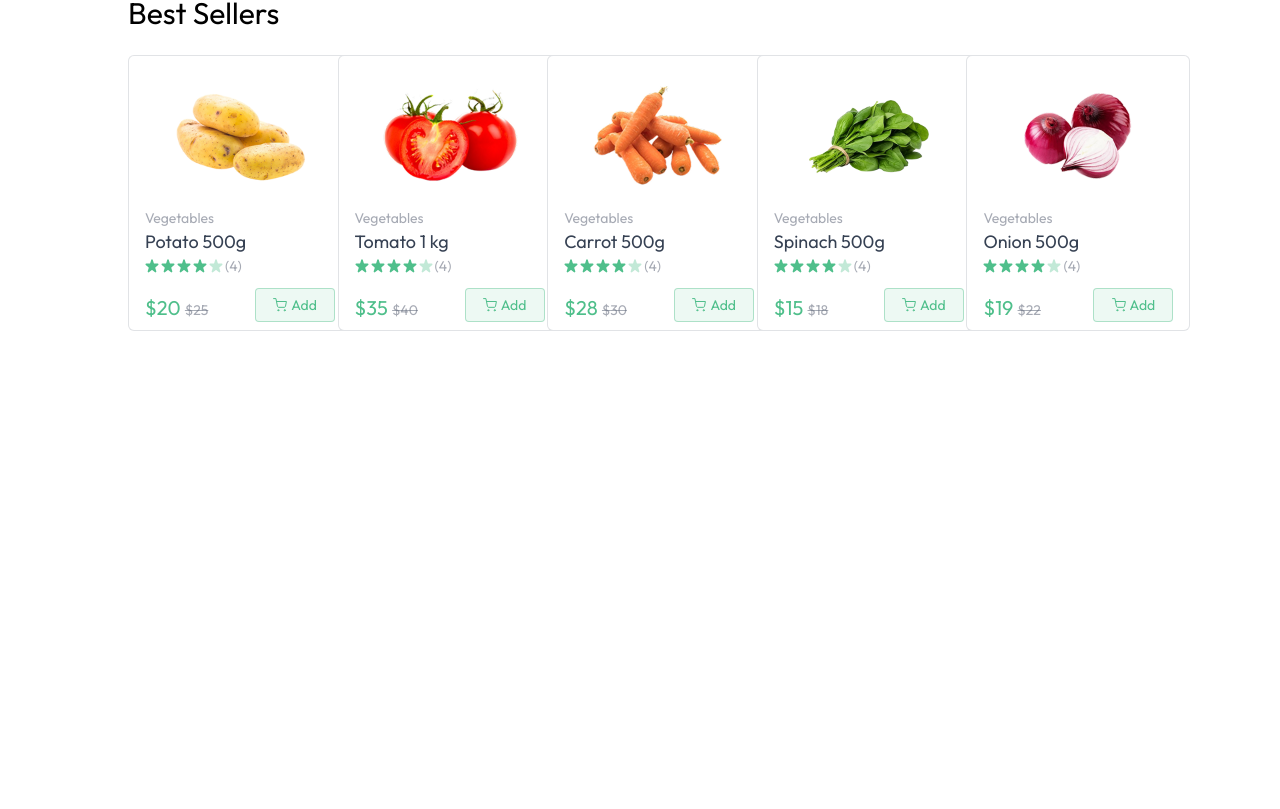
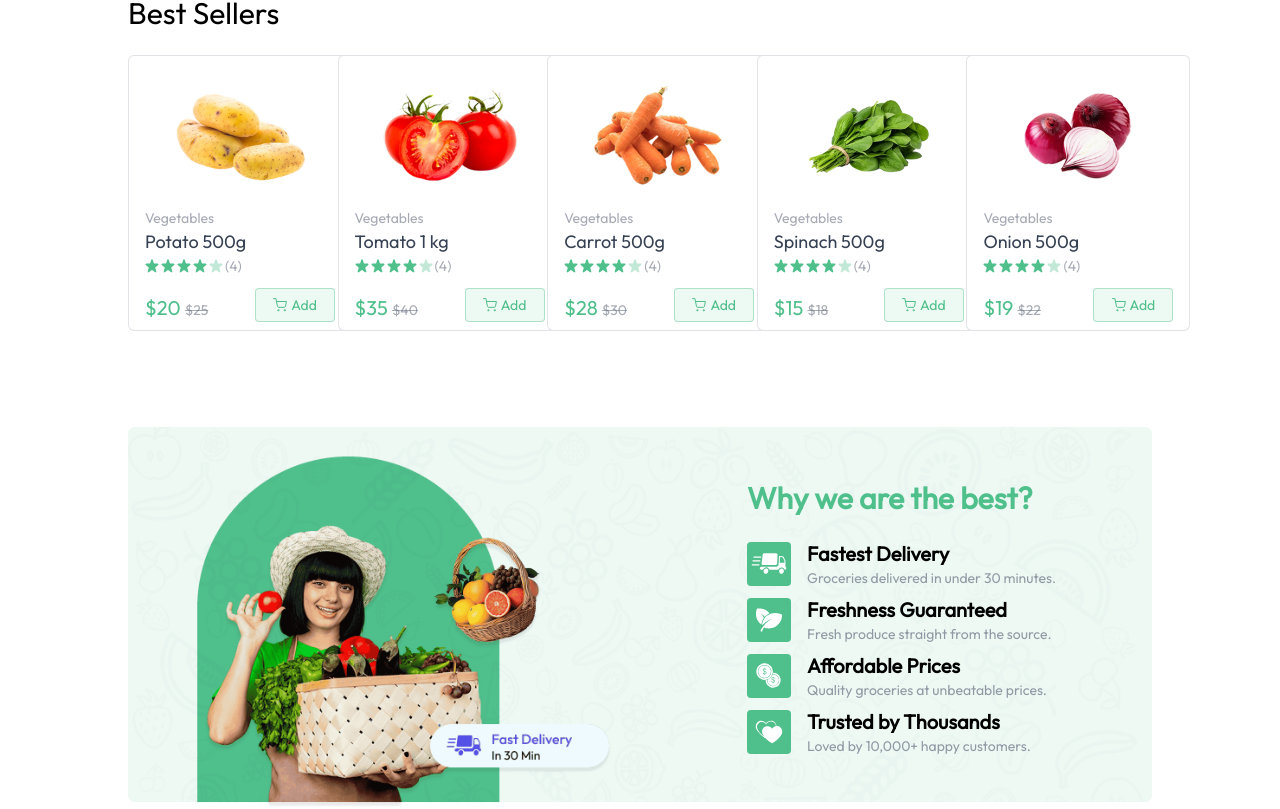
Before and after one commit to sksanoyarali/Greenly, a React (Vite) app in the folder frontend/: page / in a window 1280 px wide. Shown: the part 873-1682 px from the top of the page. Before the commit the page ends 1204 px from the top, so only its background shows below. Built offline with nearby package versions, Linux system fonts and the light colour scheme.

Commit message:
added bottom banner ui

```diff
--- /dev/null
+++ b/frontend/src/components/BottomBanner.jsx
@@ -0,0 +1,48 @@
+import React from 'react'
+import { assets, features } from '../assets/assets'
+
+const BottomBanner = () => {
+  return (
+    <div className="relative mt-24">
+      <img
+        src={assets.bottom_banner_image}
+        alt="banner"
+        className="w-full hidden md:block"
+      />
+      <img
+        src={assets.bottom_banner_image_sm}
+        alt="banner"
+        className="w-full md:hidden"
+      />
+      <div
+        className="absolute inset-0 flex flex-col items-center md:items-end
+      md:justify-center pt-16 md:pt-0 md:pr-24"
+      >
+        <div>
+          <h1 className="text-2xl md:text-3xl font-semibold text-primary mb-6">
+            Why we are the best?
+          </h1>
+          {features.map((feature, index) => (
+            <div key={index} className="flex items-center gap-4 mt-2">
+              <img
+                src={feature.icon}
+                alt={feature.title}
+                className="md:w-11 w-9"
+              />
+              <div>
+                <h3 className="text-lg md:text-xl font-semibold">
+                  {feature.title}
+                </h3>
+                <p className="text-gray-500/70 text-xs md:text-sm">
+                  {feature.description}
+                </p>
+              </div>
+            </div>
+          ))}
+        </div>
+      </div>
+    </div>
+  )
+}
+
+export default BottomBanner
--- a/frontend/src/pages/Home.jsx
+++ b/frontend/src/pages/Home.jsx
@@ -2,6 +2,7 @@
 import MainBanner from '../components/MainBanner'
 import Categories from '../components/Categories'
 import BestSeller from '../components/BestSeller'
+import BottomBanner from '../components/BottomBanner'
 
 const Home = () => {
   return (
@@ -9,6 +10,7 @@
       <MainBanner />
       <Categories />
       <BestSeller />
+      <BottomBanner />
     </div>
   )
 }
```
